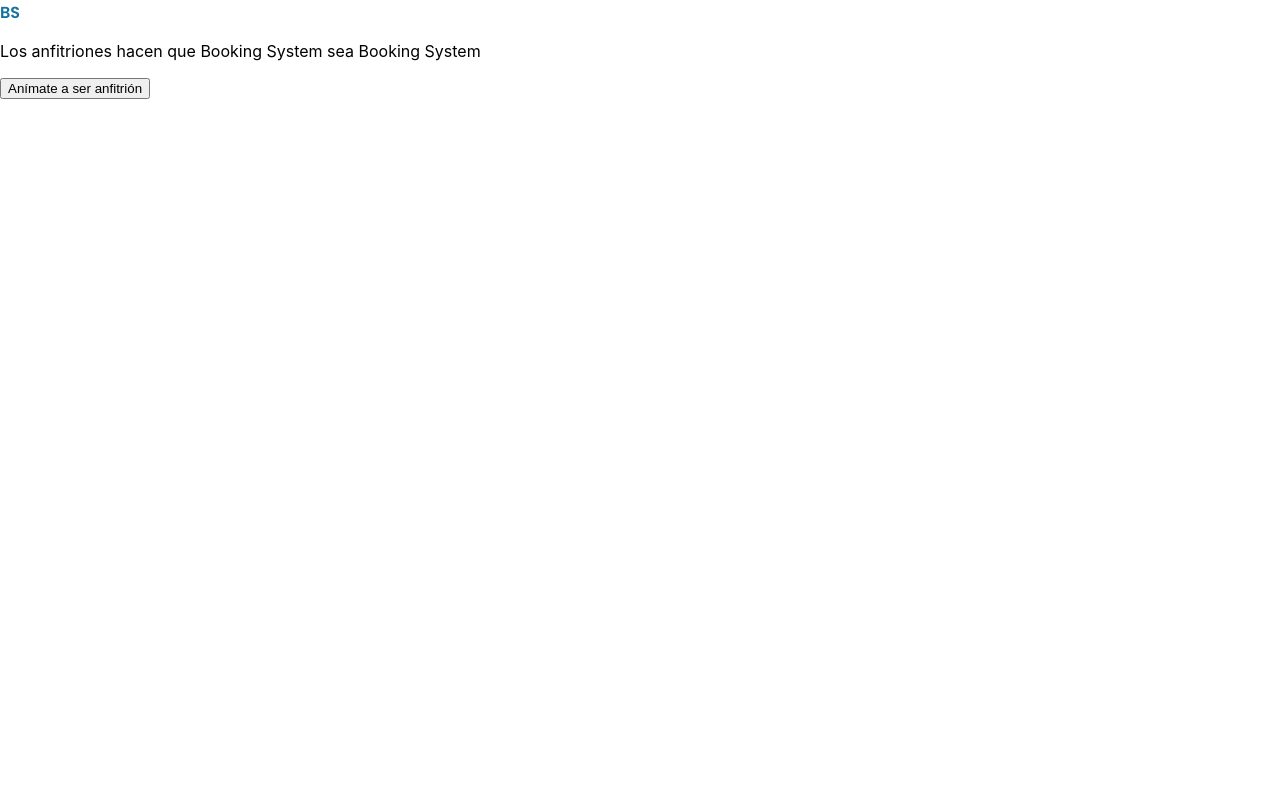
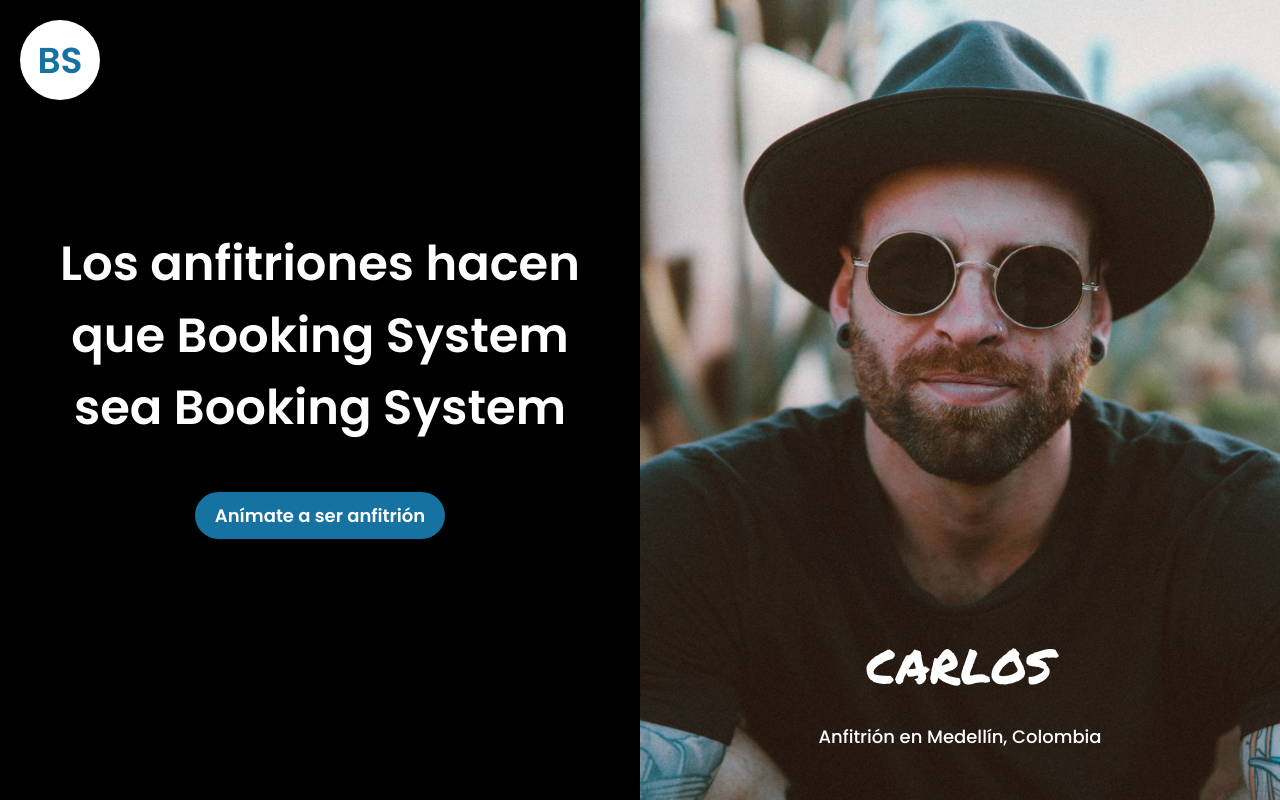
Before and after one commit to Mike-droid/host_ui_c9, a Next.js app: page /host in a window 1280 px wide. Built offline with nearby package versions, Linux system fonts and the light colour scheme.

Commit message:
Primera pantalla diseñada

```diff
--- a/components/ActionButton.jsx
+++ b/components/ActionButton.jsx
@@ -1,7 +1,14 @@
+import Link from 'next/link';
+import ActionButtonStyles from '../styles/ActionButton.module.css'
+
 const ActionButton = (props) => {
   const { textButton } = props;
   return (
-    <button>{ textButton }</button>
+    <Link href='#'>
+      <a className={ActionButtonStyles.ActionButton}>
+        { textButton }
+      </a>
+    </Link>
   )
 }
 
--- a/components/LeftSideWithButton.jsx
+++ b/components/LeftSideWithButton.jsx
@@ -1,12 +1,13 @@
 import BSbutton from './BSbutton';
 import ActionButton from './ActionButton';
+import LeftSideWithButtonStyles from '../styles/LeftSideWithButton.module.css'
 
 const LeftSideWithButton = (props) => {
   const { description } = props;
   return (
-    <section>
+    <section className={LeftSideWithButtonStyles.leftSideWithButton}>
       <BSbutton />
-      <p> { description } </p>
+      <p className={LeftSideWithButtonStyles.description}> { description } </p>
       <ActionButton textButton="Anímate a ser anfitrión" />
     </section>
   )
--- /dev/null
+++ b/components/RightSideImage.jsx
@@ -0,0 +1,15 @@
+import Image from 'next/image';
+import RightSideImageStyles from '../styles/RightSideImage.module.css';
+
+const RightSideImage = (props) => {
+  const { image, title, subtitle, alt } = props;
+  return (
+    <section className={RightSideImageStyles.right_side_image}>
+      <Image src={ image } alt={ alt } layout="fill" />
+      <h2 className={RightSideImageStyles.carlos}> { title } </h2>
+      <p className={RightSideImageStyles.subtitle}> { subtitle } </p>
+    </section>
+  );
+}
+
+export default RightSideImage;
--- a/pages/host.jsx
+++ b/pages/host.jsx
@@ -1,9 +1,12 @@
 import LeftSideWithButton from '../components/LeftSideWithButton.jsx';
+import RightSideImage from '../components/RightSideImage.jsx';
+import HostStyles from '../styles/Host.module.css'
 
 const Anfitrion = () => {
   return (
-    <main className="main">
+    <main className={HostStyles.main}>
       <LeftSideWithButton description="Los anfitriones hacen que Booking System sea Booking System" />
+      <RightSideImage image="/carlos.jpg" title="CARLOS" subtitle="Anfitrión en Medellín, Colombia" alt="Carlos" />
     </main>
   )
 }
--- /dev/null
+++ b/styles/ActionButton.module.css
@@ -0,0 +1,11 @@
+.ActionButton {
+  background-color: var(--blue);
+  border-radius: 32px;
+  color: var(--white);
+  font-family: 'Poppins', sans-serif;
+  font-size: 18px;
+  font-weight: 600;
+  margin: 0 auto;
+  padding-block: 10px;
+  padding-inline: 20px;
+}
--- a/styles/BSbutton.module.css
+++ b/styles/BSbutton.module.css
@@ -1,9 +1,14 @@
 .BSbutton {
-  width: 80px;
-  height: 80px;
+  align-items: center;
   background-color: var(--white);
   border-radius: 50%;
   color: var(--blue);
+  display: flex;
   font-family: 'Poppins', sans-serif;
+  font-size: 36px;
   font-weight: 600;
+  height: 80px;
+  justify-content: center;
+  margin: 20px 0 0 20px;
+  width: 80px;
 }
--- /dev/null
+++ b/styles/Host.module.css
@@ -0,0 +1,5 @@
+.main {
+  display: grid;
+  grid-template-columns: 50% 50%;
+  height: 100vh;
+}
--- /dev/null
+++ b/styles/LeftSideWithButton.module.css
@@ -0,0 +1,18 @@
+.leftSideWithButton {
+  background-color: var(--black);
+  display: flex;
+  flex-direction: column;
+}
+
+.description {
+  color: var(--white);
+  font-family: 'Poppins', sans-serif;
+  font-weight: 600;
+  font-size: 48px;
+  width: 530px;
+  height: fit-content;
+  text-align: center;
+  margin-top: 20%;
+  margin-left: auto;
+  margin-right: auto;
+}
--- /dev/null
+++ b/styles/RightSideImage.module.css
@@ -0,0 +1,33 @@
+.subtitle,
+.carlos {
+  bottom: 0;
+  color: var(--white);
+  font-weight: 400;
+  left: 0;
+  position: absolute;
+  right: 0;
+  text-align: center;
+}
+
+.carlos {
+  font-family: 'Permanent Marker', cursive;
+  font-size: 48px;
+  margin-bottom: 100px;
+}
+
+.subtitle {
+  font-family: 'Poppins', sans-serif;
+  font-size: 18px;
+  margin-bottom: 50px;
+}
+
+.HostImage {
+  width: 100%;
+}
+
+.right_side_image {
+  position: relative;
+  /*
+  !NOTA: OBLIGATORIO PARA QUE LA IMAGEN SE MUESTRE CORRECTAMENTE
+  */
+}
--- a/styles/globals.css
+++ b/styles/globals.css
@@ -6,8 +6,9 @@
 */
 
 :root {
+  --black: #000;
+  --blue: #1572A1;
   --white: #fff;
-  --blue: #1572A1;
 }
 
 html,
```
Also changed, not shown: public/carlos.jpg (added).
